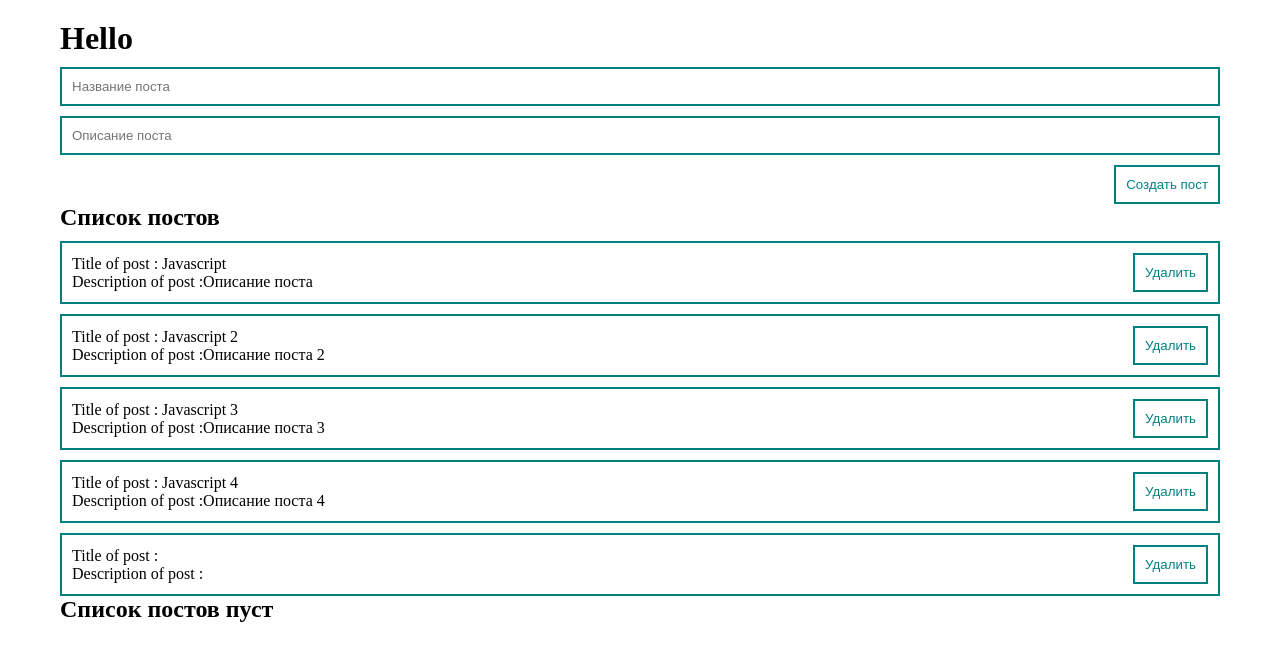
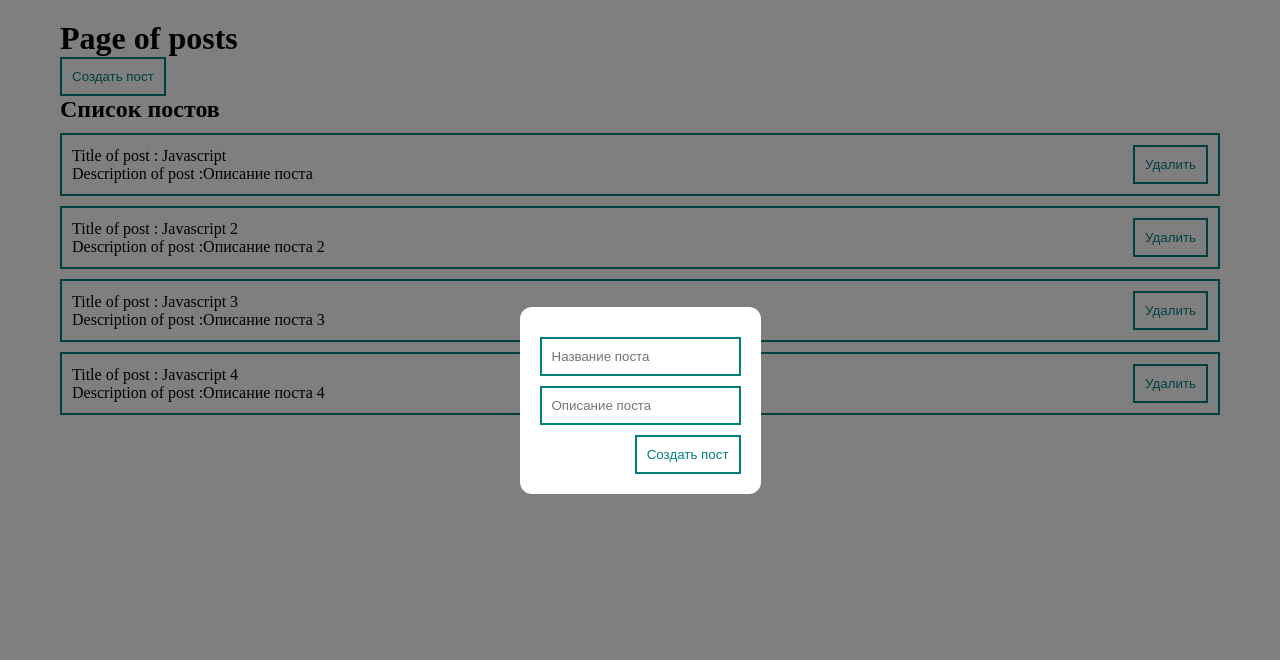
Before and after one commit to Kunduz-rahat/vue, a Vue app: page / in a window 1280 px wide. Both pictures are taken after a click on the button "Создать пост". Shown: the top 660 px of the page. Built offline with nearby package versions, Linux system fonts and the light colour scheme.

Commit message:
add dialog

```diff
--- a/src/App.vue
+++ b/src/App.vue
@@ -1,17 +1,21 @@
 <template>
-  <h1>Hello</h1>
+  <h1>Page of posts</h1>
+  <my-button @click="showDialog">Создать пост</my-button>
+  <my-dialog v-model:show="dialogVisible">
+    <post-form @create="createPost" />
+  </my-dialog>
 
-  <post-form @create='createPost'/>
-  <post-list :posts='posts' @remove="removePost"/>
+  <post-list :posts="posts" @remove="removePost" />
 </template>
 
 <script>
 import PostForm from "@/components/PostForm.vue";
-import PostList from '@/components/PostList.vue';
-
+import PostList from "@/components/PostList.vue";
+import MyButton from "./components/UI/MyButton.vue";
+import MyDialog from "./components/UI/MyDialog.vue";
 export default {
   name: "App",
-  components: { PostForm, PostList },
+  components: { PostForm, PostList, MyButton, MyDialog },
   data() {
     return {
       posts: [
@@ -20,17 +24,20 @@
         { id: 4, title: "Javascript 3", body: "Описание поста 3" },
         { id: 4, title: "Javascript 4", body: "Описание поста 4" },
       ],
-
-
+       dialogVisible:false
     };
   },
   methods: {
     createPost(post) {
-    this.posts.push(post)
+      this.posts.push(post);
+      this.dialogVisible=false
     },
-    removePost(post){
-      this.posts = this.posts.filter(p=> p.id !== post.id)
-    }
+    removePost(post) {
+      this.posts = this.posts.filter((p) => p.id !== post.id);
+    },
+   showDialog(){
+    this.dialogVisible = true
+   }
   },
 };
 </script>
@@ -46,5 +53,4 @@
   max-width: 1200px;
   padding: 20px;
 }
-
 </style>
--- a/src/components/PostList.vue
+++ b/src/components/PostList.vue
@@ -3,7 +3,7 @@
     <h2>Список постов</h2>
     <post-item :post='post' :key="post.id" v-for="post in posts" @remove="$emit('remove', post)"/>
   </div>
-  <h2>Список постов пуст</h2>
+  <h2 v-else>Список постов пуст</h2>
 </template>
 
 <script>
--- /dev/null
+++ b/src/components/UI/MyDialog.vue
@@ -0,0 +1,41 @@
+<template>
+  <div class="dialog" @click.stop="hideDialog" v-if="show">
+    <div @click.stop class="dialog__content">
+      <slot></slot>
+    </div>
+  </div>
+</template>
+
+<script>
+export default {
+  props: {
+    show: {
+      type: Boolean,
+      default: false,
+    },
+  },
+  methods: {
+    hideDialog() {
+      this.$emit("update:show", false);
+    },
+  },
+};
+</script>
+
+<style scoped>
+.dialog {
+  top: 0;
+  left: 0;
+  bottom: 0;
+  right: 0;
+  position: fixed;
+  background-color: rgba(0, 0, 0, 0.5);
+  display: flex;
+}
+.dialog__content {
+  padding: 20px;
+  border-radius: 12px;
+  margin: auto;
+  background-color: #fff;
+}
+</style>
```
